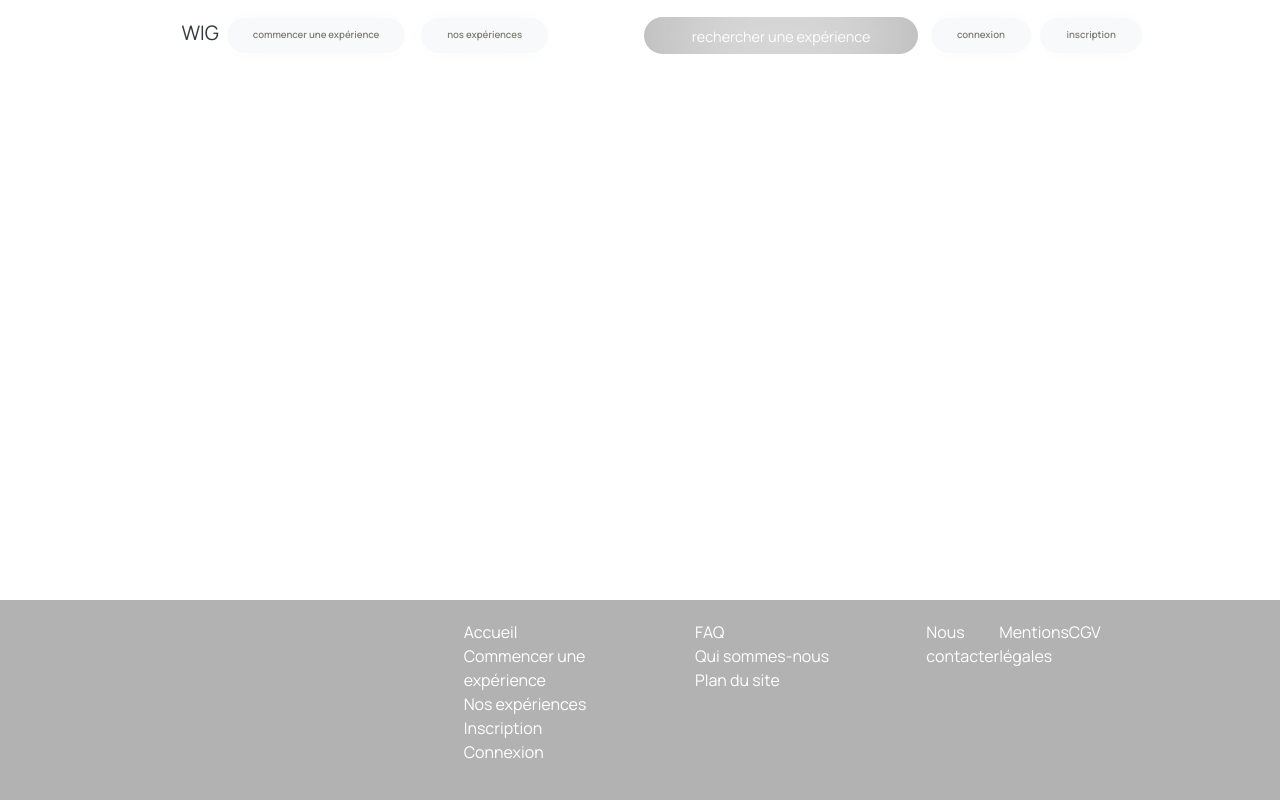
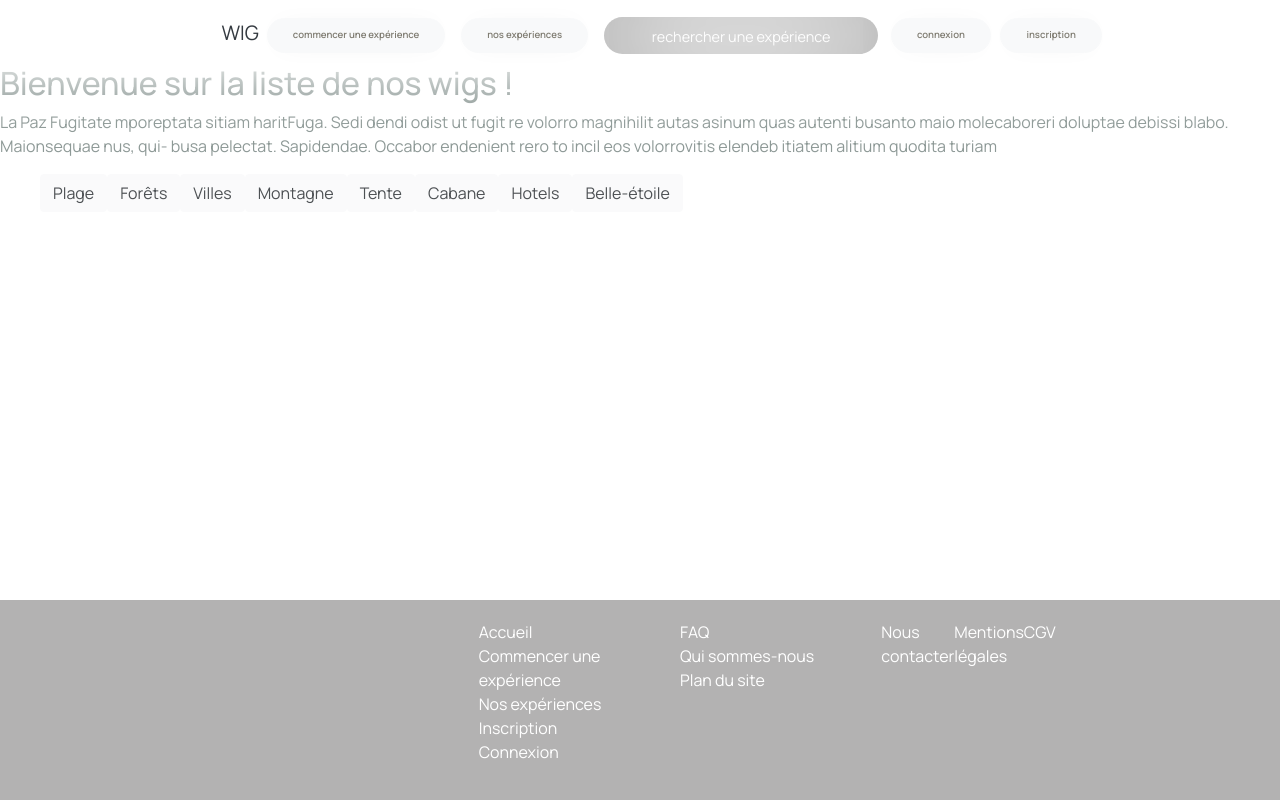
Before and after one commit to Fargui/WhereIGo, a Symfony app: template templates/place/list.html.twig in a window 1280 px wide. Run offline with Twig, Linux system fonts and the light colour scheme; the template is opened without the code that fills it, so the values that code supplies are empty; style sheets or scripts are compiled from the project's sources; some libraries are stand-ins or nearby versions.

Commit message:
deuxieme step list template

```diff
--- a/assets/css/app.scss
+++ b/assets/css/app.scss
@@ -20,7 +20,7 @@ body {
     width: 100%;
     background: linear-gradient(white,white, rgba(255, 255, 255, 0.404), rgba(255, 255, 255, 0.192));
     z-index: 7000;
-    position: absolute;
+    position: fixed;
     box-shadow:  -1px 9px 56px 69px rgba(255,255,255,1);
     /* box-shadow: 13px 35px 72px 27px rgba(255,255,255,1); */
 }
--- a/assets/css/header.scss
+++ b/assets/css/header.scss
@@ -1,10 +1,10 @@
 
 /* MOBILE FIRST => CETTE PAGE CONCERNE LLE DISPLAY MOBILE */
 
-.html{
-    height: 100%;
+
+main{
+    flex-grow: 1;
 }
-
 .page {
 
     min-height: 100vh;
@@ -13,12 +13,10 @@
     min-height: auto;
     display: flex;
     flex-direction: column;
-    width: 100vw;
+    overflow: hidden;
 
 
-main{
-    flex-grow: 1;
-}
+
 
 
 
--- a/assets/css/list.scss
+++ b/assets/css/list.scss
@@ -5,10 +5,43 @@
         border-radius: 1.5em;
     }
 }
-.list-container{
-    position: absolute;
-    top: 0;
-    bottom: 0;
-    left: 0;
-    right: 0;
+
+
+
+.photo-wigs{
+    overflow: hidden;
+    height: fit-content;
+
 }
+
+.filters{
+    display: flex;
+
+}
+
+.filters-container{
+    padding-top: 4em;
+}
+
+.first-container{
+    width: 100%;
+}
+
+html{
+    width: 100%;
+}
+
+.wigs{
+    width: 25em;
+    padding: 0px;
+}
+
+.row{
+    div{
+        padding: 0;
+        div{
+            margin: 0!important;
+        }
+
+    }
+}
--- a/templates/place/list.html.twig
+++ b/templates/place/list.html.twig
@@ -9,12 +9,30 @@
 
 <div class="background" style="background-color: white;"> </div>
 <div class="list-container">
+    <div class="filters-container">
+        <div class="first-container">
+            <h2>Bienvenue sur la liste de nos wigs !</h2>
+            <p>La Paz Fugitate mporeptata sitiam haritFuga. Sedi dendi odist ut fugit re volorro magnihilit autas asinum
+                quas autenti busanto maio molecaboreri doluptae debissi blabo. Maionsequae nus, qui- busa pelectat.
+                Sapidendae. Occabor endenient rero to incil eos volorrovitis elendeb itiatem alitium quodita turiam</p>
+            <ul class="filters">
+                <li><a class="btn btn-light" href="">Plage</a></li>
+                <li><a class="btn btn-light" href="">Forêts</a></li>
+                <li><a class="btn btn-light" href="">Villes</a></li>
+                <li><a class="btn btn-light" href="">Montagne</a></li>
+                <li><a class="btn btn-light" href="">Tente</a></li>
+                <li><a class="btn btn-light" href="">Cabane</a></li>
+                <li><a class="btn btn-light" href="">Hotels</a></li>
+                <li><a class="btn btn-light" href="">Belle-étoile</a></li>
+            </ul>
+        </div>
+        <div class="second-container"></div>
         <div class="row">
             {# Boucle qui récupère et affiche toutes les places #}
             {% for place in places %}
-                <div class="col-sm-6 col-lg-3 ">
+            <div class="col-sm-6 col-lg-3 photo-wigs">
 
-                    <div class="card mb-3 p-1" style="width: 18rem;">
+                <div class="card  wigs" >
 
 
                     <img src="{{ asset('build/images/' ~ place.pictures.0.name) }}" class="card-img-top" alt="...">
@@ -27,8 +45,7 @@
             </div>
             {# Fin de boucle #}
             {% endfor %}
-
-
+        </div>
     </div>
 </div>
 {# Fin du body #}
```
Also changed, not shown: 2 other files. Lines whose indentation alone changed are shown as unchanged.
